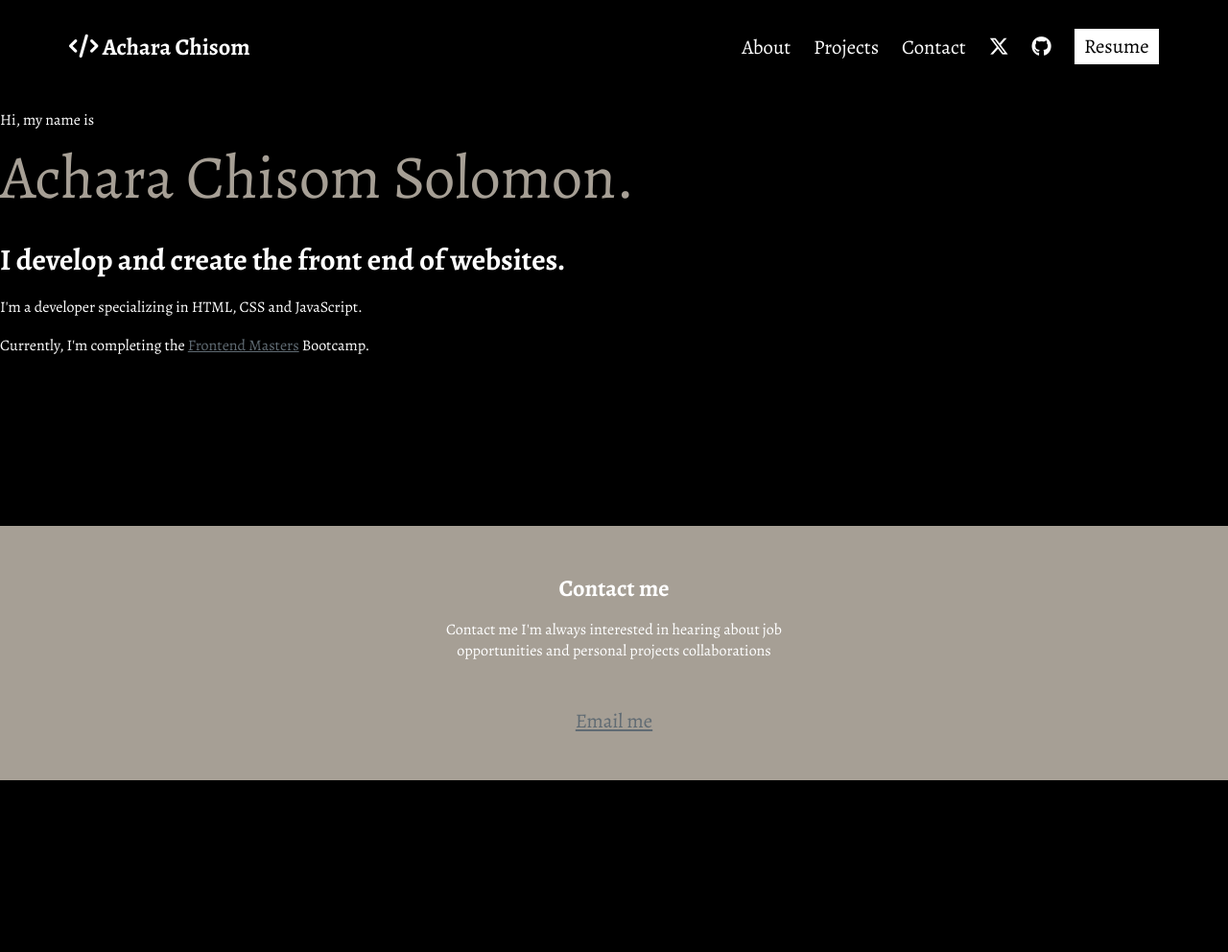
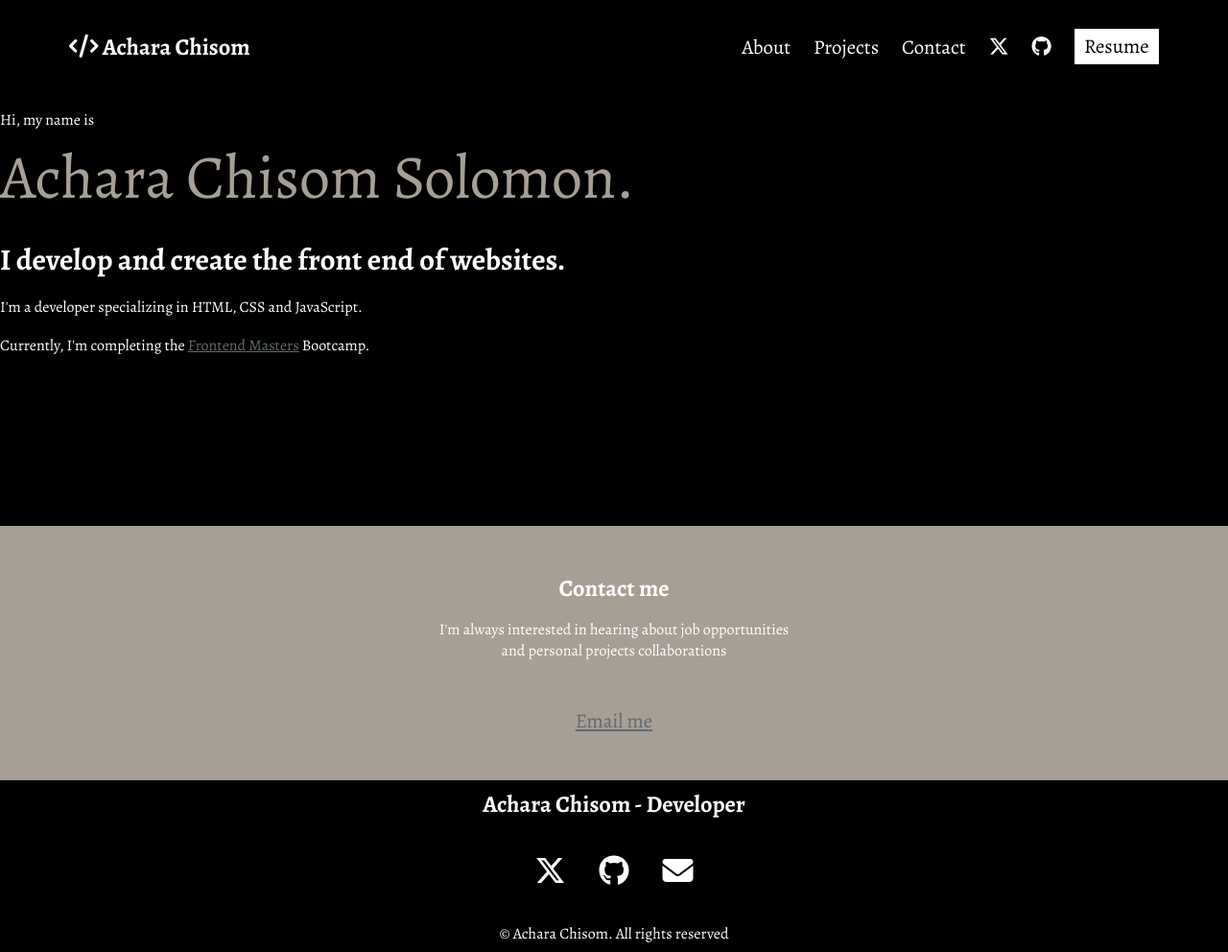
Before and after one commit to AcharaChisomSolomon/fem-mock-portfolio, a plain HTML site: page index.html in a window 1280 px wide. Shown: the whole page at 96% size. Before the commit the page ends 813 px from the top, so only its background shows below. Drawn offline with nearby package versions, Linux system fonts and the light colour scheme.

Commit message:
footer ui implemented

```diff
--- a/index.css
+++ b/index.css
@@ -105,3 +105,27 @@ a:hover {
         padding: 2rem;
     }
 }
+
+.footer {
+    width: 400px;
+    margin: 0 auto;
+    text-align: center;
+    padding: .5rem 0;
+}
+.footer .logo {
+    display: flex;
+    justify-content: center;
+    gap: 35px;
+    padding: 2rem 0;
+}
+.footer a {
+    color: var(--white);
+    font-size: 2rem;
+}
+.footer a:hover {
+    color: var(--light-grey);
+}
+.footer p {
+    margin: 0;
+    font-size: 1rem;
+}
--- a/index.html
+++ b/index.html
@@ -45,13 +45,25 @@
         <div class="contact">
             <h3>Contact me</h3>
             <p>
-                Contact me I'm always interested in hearing about
+                I'm always interested in hearing about
                 job opportunities and personal projects collaborations
             </p>
             <a href="#">Email me</a>
         </div>
     </section>
 
+    <section id="footer">
+        <footer class="footer">
+            <h3>Achara Chisom - Developer</h3>
+            <div class="logo">
+                <a href="#"><i class="fa-brands fa-x-twitter" aria-hidden="true"></i></a>
+                <a href="#"><i class="fa-brands fa-github" aria-hidden="true"></i></a>
+                <a href="#"><i class="fa-solid fa-envelope"></i></a>
+            </div>
+            <p>&#169; Achara Chisom. All rights reserved</p>
+        </footer>
+    </section>
+
     <script src="index.js"></script>
 </body>
 </html>
```
